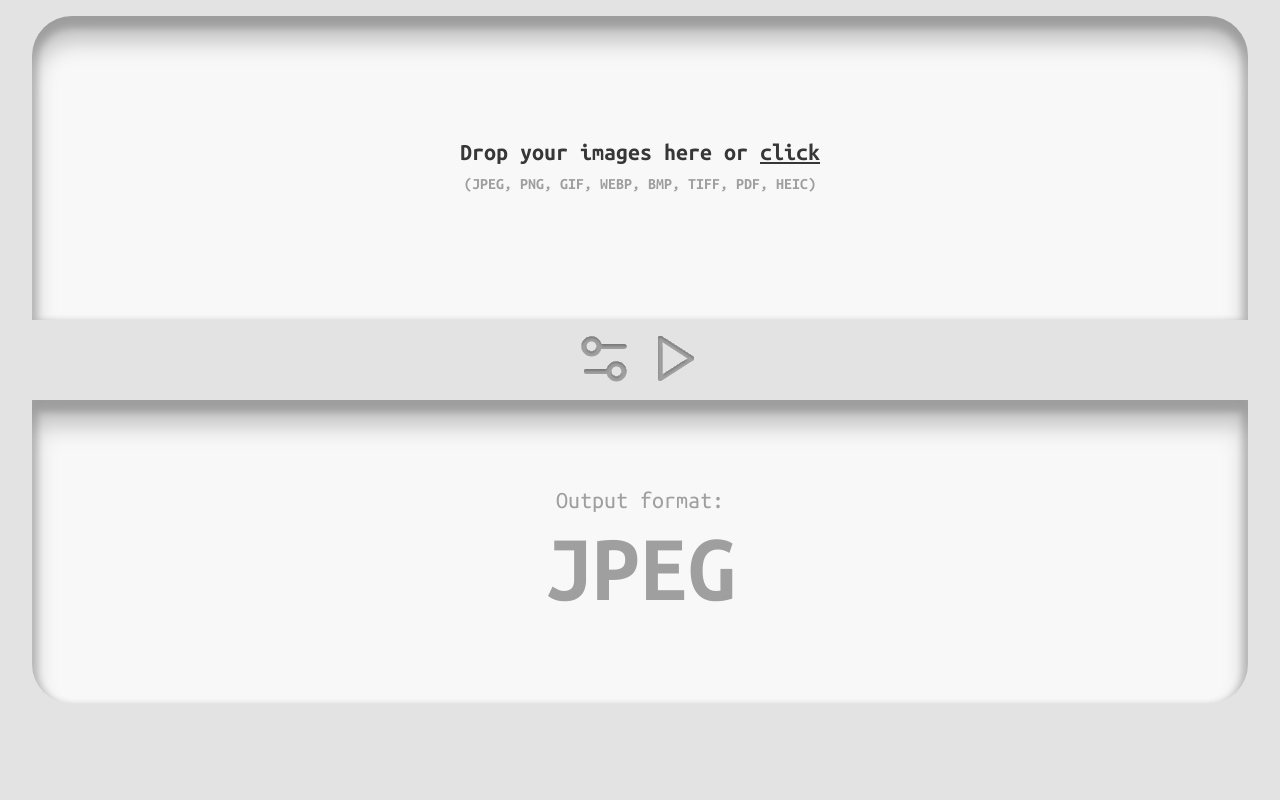
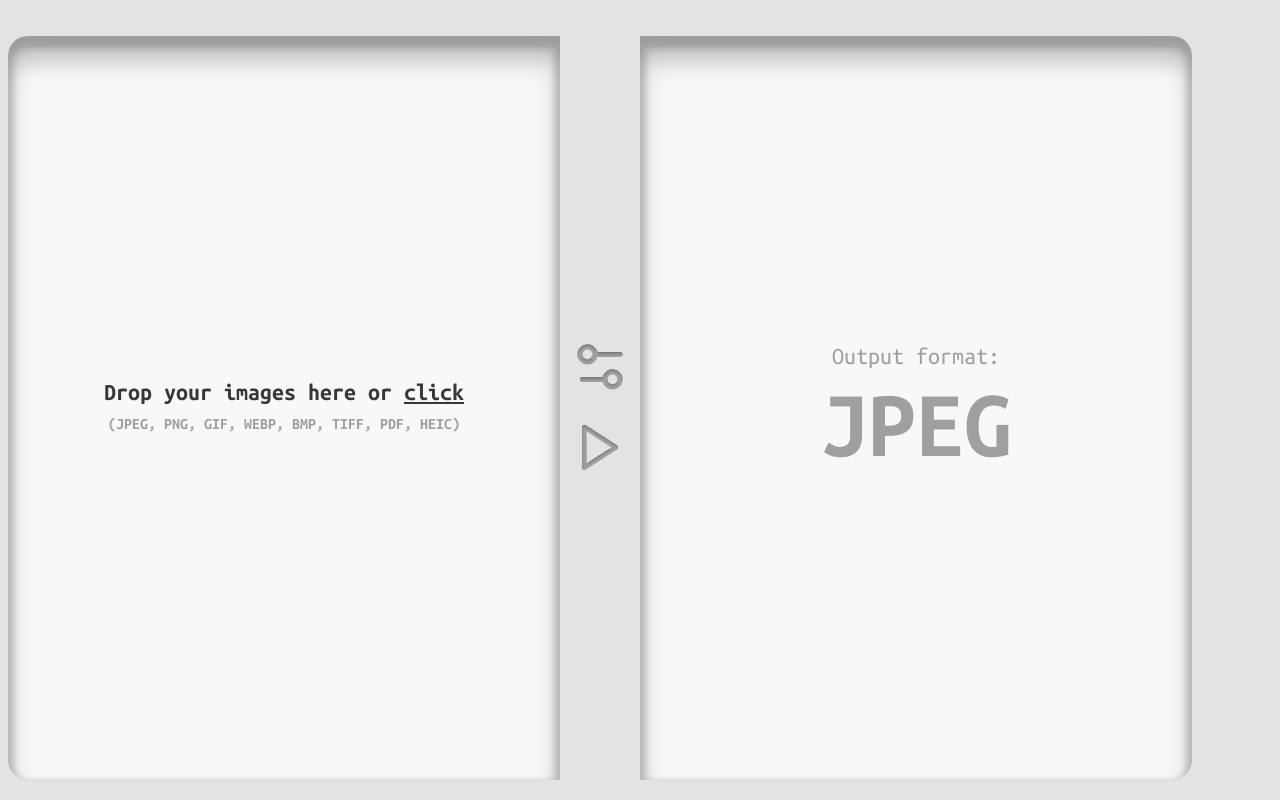
Before and after one commit to hungrysamurai/images_converter, a React (Vite) app: page / in a window 1280 px wide. Built offline with nearby package versions, Linux system fonts and the light colour scheme.

Commit message:
styles update for aspect ration

```diff
--- a/src/App.tsx
+++ b/src/App.tsx
@@ -41,8 +41,16 @@ const StyledMainContainer = styled.div`
   height: 100vh;
   background-color: var(--bg-container-gray);
   display: flex;
-  flex-direction: column;
   align-items: center;
+  justify-content: center;
+
+  @media (max-aspect-ratio: 1/1) {
+    flex-direction: column;
+  }
+
+  @media (min-aspect-ratio: 1/1) {
+    flex-direction: row;
+  }
 `;
 
 export default App;
--- a/src/GlobalStyles.tsx
+++ b/src/GlobalStyles.tsx
@@ -44,6 +44,8 @@ const GlobalStyles = createGlobalStyle`
     --container-inner-shadow: inset 0px 24px 24px 0px rgba(0, 0, 0, 0.25), inset 0px 6px 6px 6px rgba(0, 0, 0, 0.16) ;
     --image-element-shadow: 0px 2px 2px 0px rgba(0, 0, 0, 0.33);
     --container-shadow: -12px 0px 24px 0px rgba(0, 0, 0, 0.25);
+
+    --round-corner: 1.25rem;
   }
 
   #root {
--- a/src/components/ActionsPanel.tsx
+++ b/src/components/ActionsPanel.tsx
@@ -60,6 +60,13 @@ const StyledActionPanel = styled.div`
   @media (max-width: 768px) {
     height: 3.5rem;
   }
+
+  @media (min-aspect-ratio: 1/1) {
+    flex-direction: column;
+    width: 5rem;
+    height: 100%;
+    gap: 2rem;
+  }
 `;
 
 const StyledActionButton = styled(motion.div)`
--- a/src/components/DownloadContainer.tsx
+++ b/src/components/DownloadContainer.tsx
@@ -59,7 +59,7 @@ const StyledDownloadContainer = styled.div`
   width: 95%;
   height: calc((100% - 11rem) / 2);
   background-color: var(--bg-light-gray);
-  border-radius: 0rem 0rem 2.5rem 2.5rem;
+  border-radius: 0rem 0rem var(--round-corner) var(--round-corner);
   box-shadow: var(--container-inner-shadow);
   position: relative;
   overflow-y: scroll;
@@ -109,6 +109,12 @@ const StyledDownloadContainer = styled.div`
       }
     }
   }
+
+  @media (min-aspect-ratio: 1/1) {
+    width: calc((100% - 11rem) / 2);
+    height: 95%;
+    border-radius: 0rem var(--round-corner) var(--round-corner) 0rem;
+  }
 `;
 
 const StyledProcessedFilesListWrapper = styled(motion.div)`
--- a/src/components/DownloadPanel.tsx
+++ b/src/components/DownloadPanel.tsx
@@ -57,6 +57,13 @@ const StyledDownloadPanel = styled.div`
   @media (max-width: 768px) {
     height: 3.5rem;
   }
+
+  @media (min-aspect-ratio: 1/1) {
+    flex-direction: column;
+    width: 5rem;
+    height: 100%;
+    gap: 2rem;
+  }
 `;
 
 const StyledDownloadButton = styled.button`
--- a/src/components/UploadContainer.tsx
+++ b/src/components/UploadContainer.tsx
@@ -173,7 +173,7 @@ const StyledUploadContainer = styled.div`
   width: 95%;
   height: calc((100% - 11rem) / 2);
   background-color: var(--bg-light-gray);
-  border-radius: 2.5rem 2.5rem 0rem 0rem;
+  border-radius: var(--round-corner) var(--round-corner) 0rem 0rem;
   box-shadow: var(--container-inner-shadow);
   overflow-y: scroll;
   overflow-x: hidden;
@@ -187,6 +187,12 @@ const StyledUploadContainer = styled.div`
 
   @media (max-width: 768px) {
     height: calc((100% - 8rem) / 2);
+  }
+
+  @media (min-aspect-ratio: 1/1) {
+    width: calc((100% - 11rem) / 2);
+    height: 95%;
+    border-radius: var(--round-corner) 0rem 0rem var(--round-corner);
   }
 `;
 
--- a/src/components/settingsPanel/SettingsPanelWrapper.tsx
+++ b/src/components/settingsPanel/SettingsPanelWrapper.tsx
@@ -90,7 +90,7 @@ const StyledSettingsPanel = styled(motion.div)`
   backdrop-filter: blur(48px);
   width: 75vw;
   height: 100vh;
-  border-radius: 2.5rem 0 0 2.5rem;
+  border-radius: var(--round-corner) 0 0 var(--round-corner);
   display: flex;
   flex-direction: column;
   align-items: center;
```
